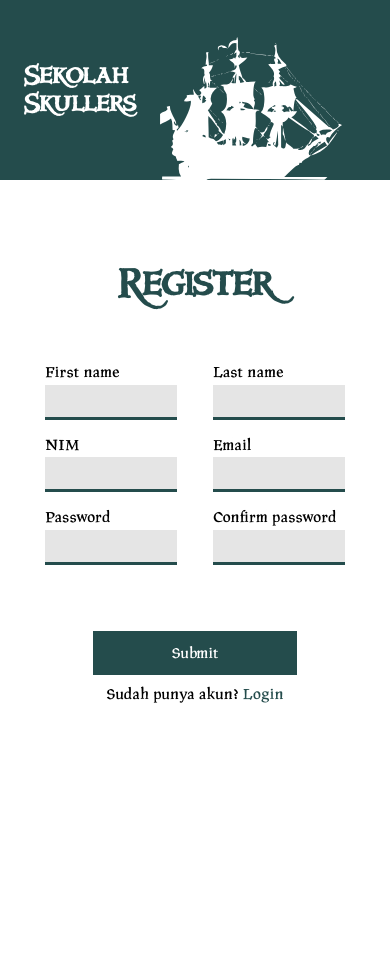
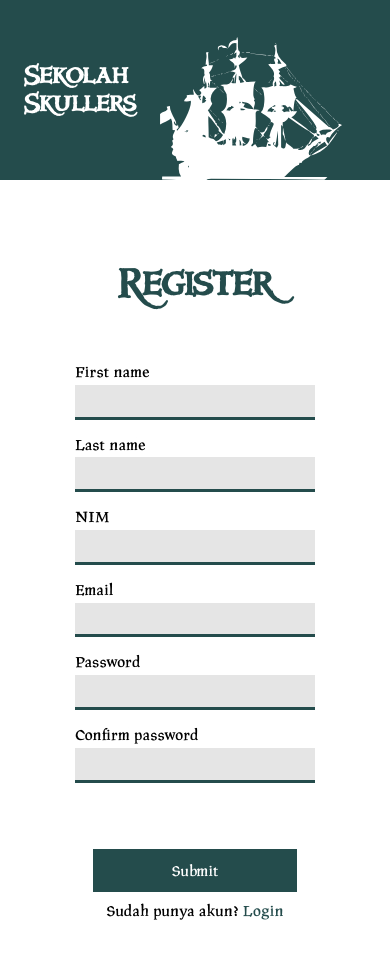
Before and after one commit to irinamrdhtllh/sekolahskullers-frontend, a Next.js app: page /auth/register in a window 390 px wide. Shown: the top 958 px of the page. Before the commit the page ends 844 px from the top, so only its background shows below. Built offline with nearby package versions, Linux system fonts and the light colour scheme.

Commit message:
Change register page styling for mobile view

```diff
--- a/styles/pages/Register.module.scss
+++ b/styles/pages/Register.module.scss
@@ -104,10 +104,15 @@
   .leftContent {
     .form {
       gap: 2rem !important;
+
+      .row {
+          flex-direction: column;
+          gap: 0 !important;
+      }
     }
 
     .formField input {
-      width: 11rem !important;
+      width: 20rem !important;
     }
   }
 
```
